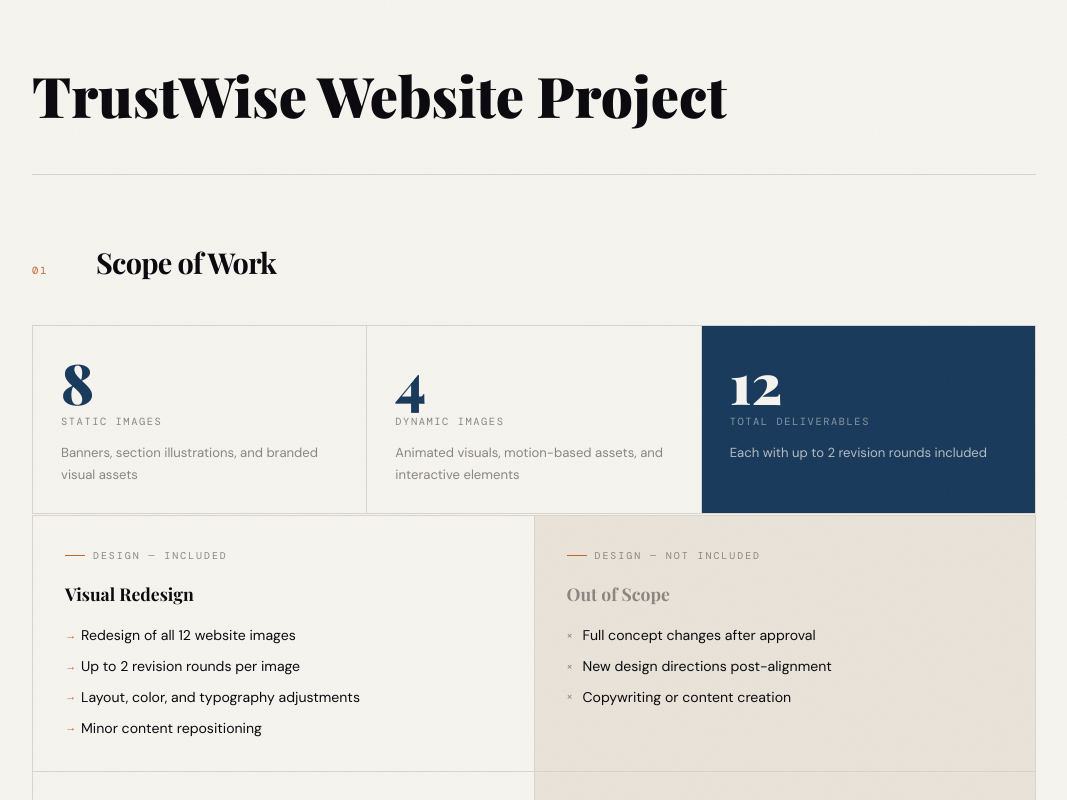
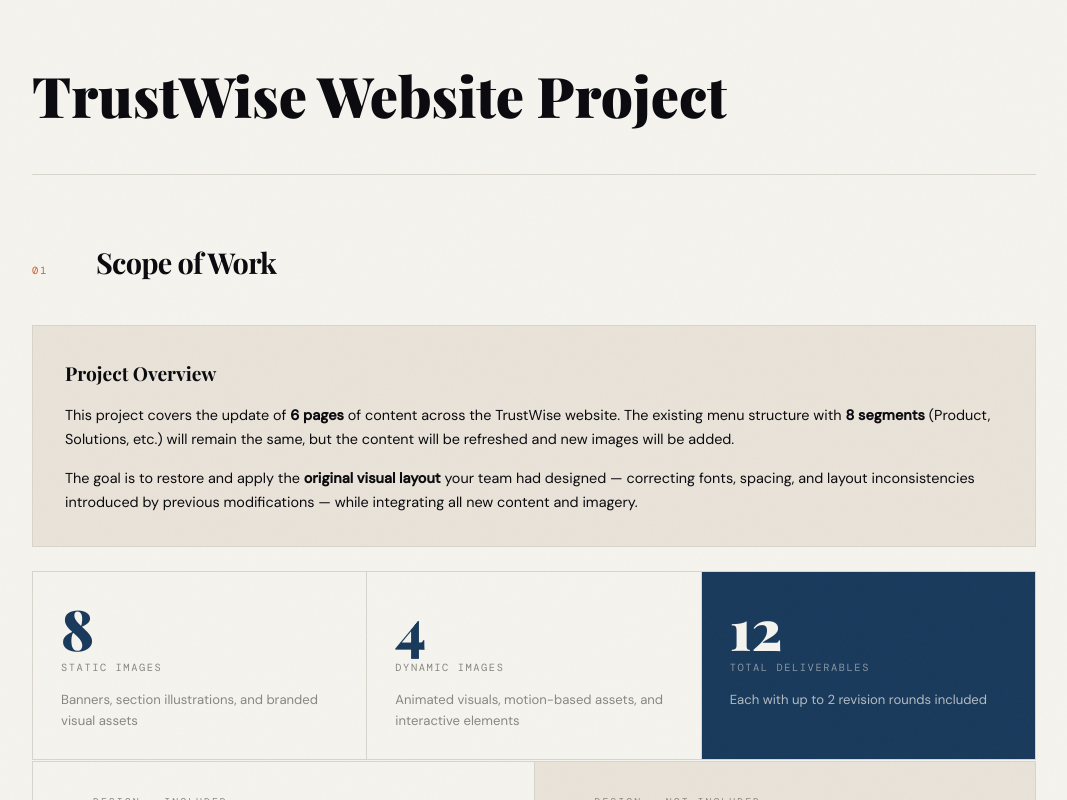
Before and after one commit to reis2005-eng/test01, a Next.js app: page / in a window 1280 px wide. Shown: the top 800 px of the page, without its empty margins (106-1173 px from the left). Built offline with nearby package versions, Linux system fonts and the light colour scheme; a web font is replaced by a local one.

Commit message:
feat: add Project Overview box in Scope of Work
Introduce summary of project updates and goals for clarity.

```diff
--- a/components/proposal/scope-of-work.tsx
+++ b/components/proposal/scope-of-work.tsx
@@ -12,6 +12,17 @@ export function ScopeOfWork() {
       </div>
 
       <Section number="01" title="Scope of Work">
+      {/* Project Overview */}
+      <div className="bg-highlight border border-rule p-8 mb-6">
+        <h3 className="font-serif text-[1.2rem] font-bold text-ink mb-4">Project Overview</h3>
+        <p className="text-[0.9rem] text-ink leading-relaxed mb-4">
+          This project covers the update of <strong>6 pages</strong> of content across the TrustWise website. The existing menu structure with <strong>8 segments</strong> (Product, Solutions, etc.) will remain the same, but the content will be refreshed and new images will be added.
+        </p>
+        <p className="text-[0.9rem] text-ink leading-relaxed">
+          The goal is to restore and apply the <strong>original visual layout</strong> your team had designed — correcting fonts, spacing, and layout inconsistencies introduced by previous modifications — while integrating all new content and imagery.
+        </p>
+      </div>
+
       {/* Image Breakdown */}
       <div className="grid grid-cols-1 sm:grid-cols-2 lg:grid-cols-3 gap-px bg-rule border border-rule">
         <div className="bg-paper p-7">
```
